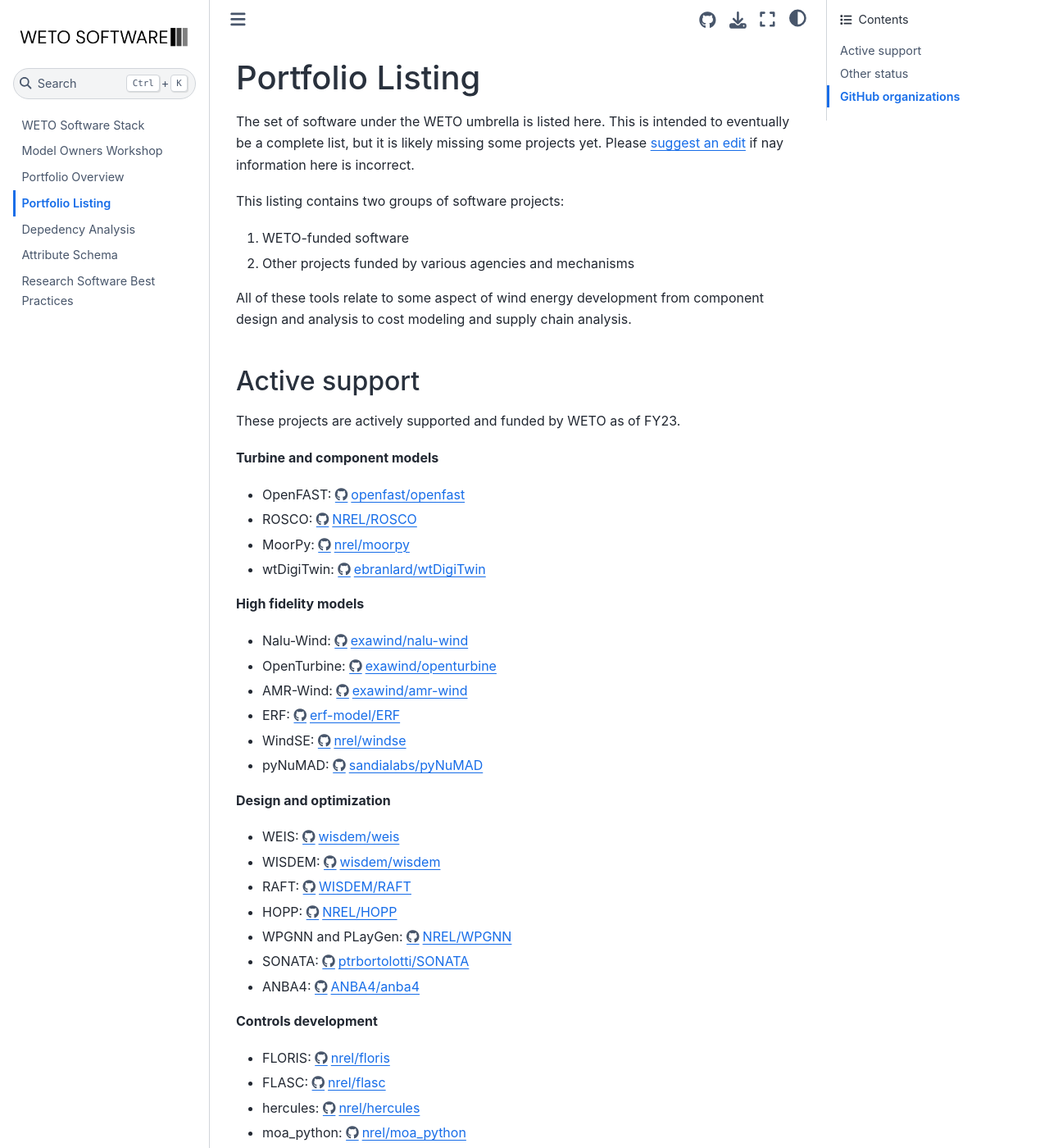
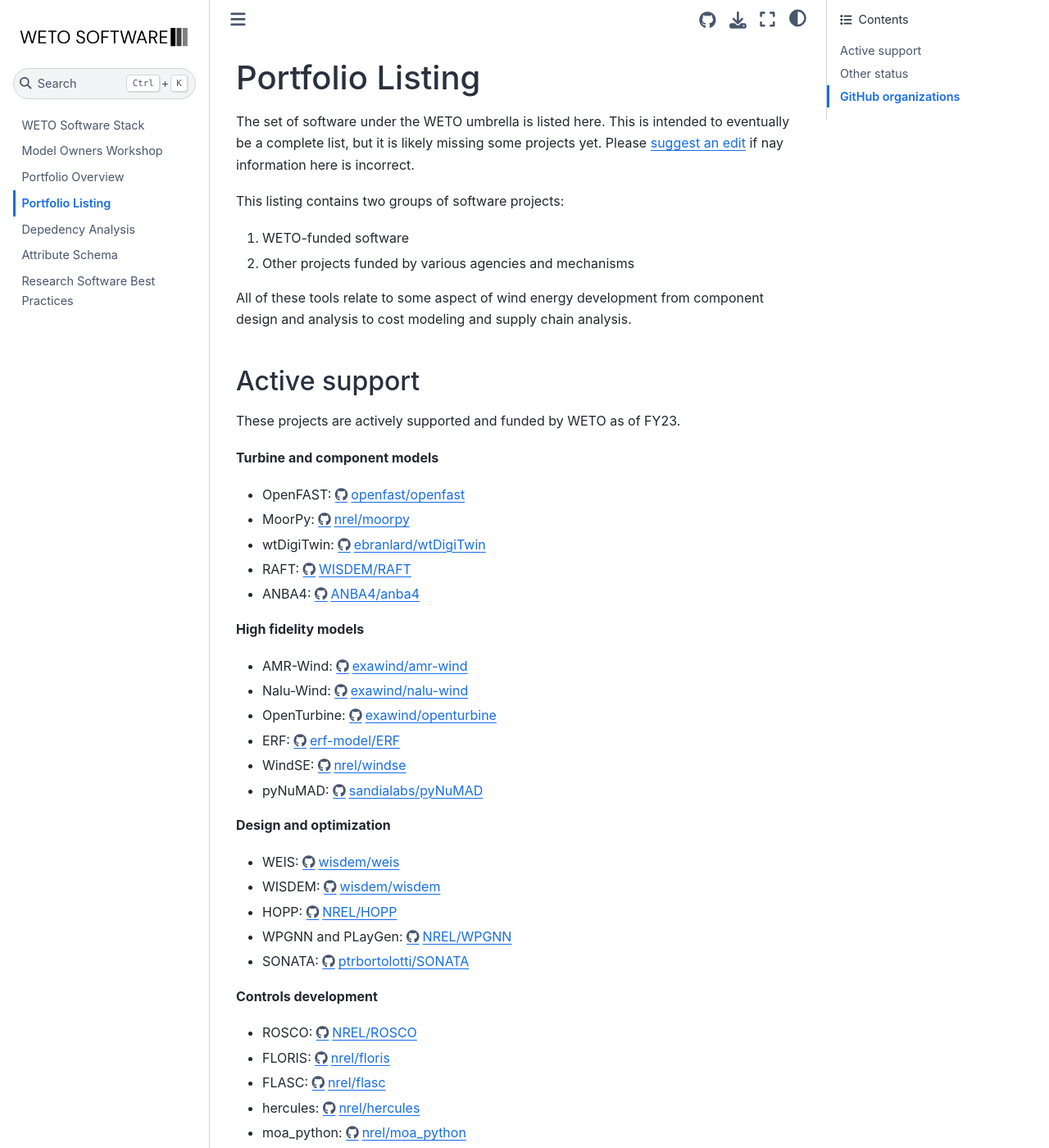
Before and after one commit to NREL/WETOStack, a Jupyter Book: the page built from docs/portfolio_analysis/software_list.md, in a window 1280 px wide and 1400 px high. Shown: the whole window at 82% size. Built offline with Jupyter Book 1.0.4 settings and Sphinx 7.4.7 and the Sphinx Book theme 1.1.4, drawn with Linux system fonts in a browser that asks for light colours; some of the changed lines change nothing that is shown.

Commit message:
Reclassify tools

```diff
--- a/docs/portfolio_analysis/software_list.md
+++ b/docs/portfolio_analysis/software_list.md
@@ -22,14 +22,15 @@
 
 **Turbine and component models**
 - OpenFAST: https://github.com/openfast/openfast
-- ROSCO: https://github.com/NREL/ROSCO
 - MoorPy: https://github.com/nrel/moorpy
 - wtDigiTwin: https://github.com/ebranlard/wtDigiTwin
+- RAFT: https://github.com/WISDEM/RAFT
+- ANBA4: https://github.com/ANBA4/anba4
 
 **High fidelity models**
+- AMR-Wind: https://github.com/exawind/amr-wind
 - Nalu-Wind: https://github.com/exawind/nalu-wind
 - OpenTurbine: https://github.com/exawind/openturbine
-- AMR-Wind: https://github.com/exawind/amr-wind
 - ERF: https://github.com/erf-model/ERF
 - WindSE: https://github.com/nrel/windse
 - pyNuMAD: https://github.com/sandialabs/pyNuMAD
@@ -37,13 +38,12 @@
 **Design and optimization**
 - WEIS: https://github.com/wisdem/weis
 - WISDEM: https://github.com/wisdem/wisdem
-- RAFT: https://github.com/WISDEM/RAFT
 - HOPP: https://github.com/NREL/HOPP
 - WPGNN and PLayGen: https://github.com/NREL/WPGNN
 - SONATA: https://github.com/ptrbortolotti/SONATA
-- ANBA4: https://github.com/ANBA4/anba4
 
 **Controls development**
+- ROSCO: https://github.com/NREL/ROSCO
 - FLORIS: https://github.com/nrel/floris
 - FLASC: https://github.com/nrel/flasc
 - hercules: https://github.com/nrel/hercules
```
